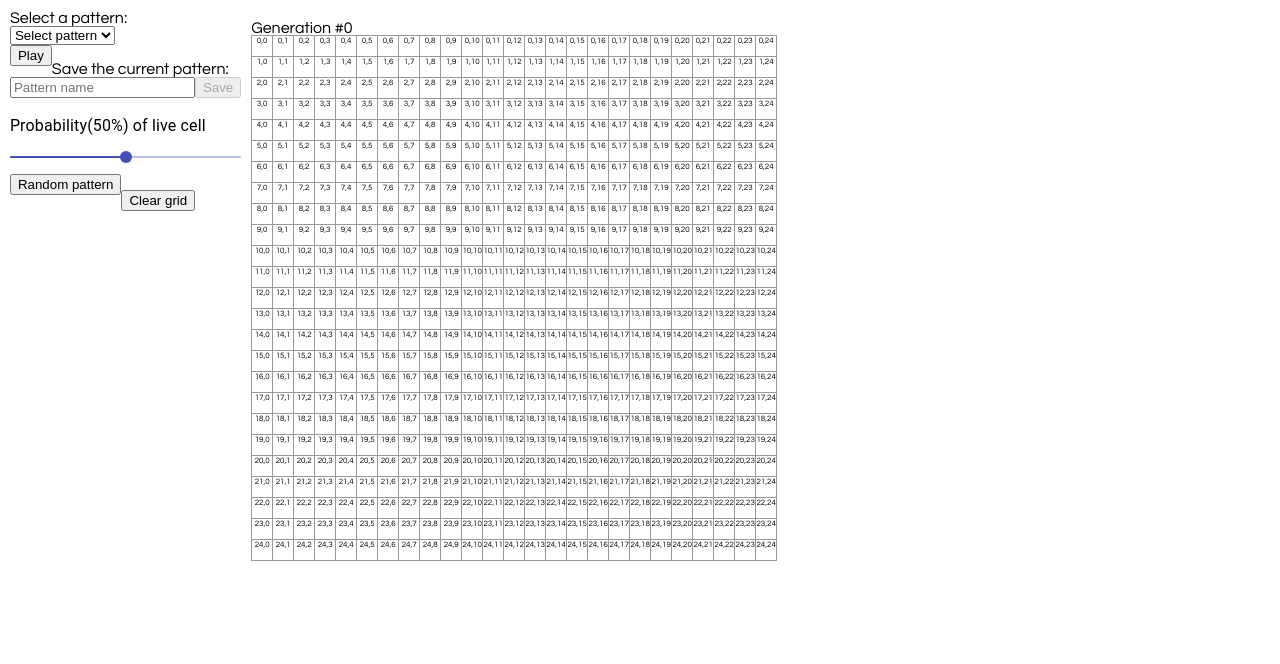
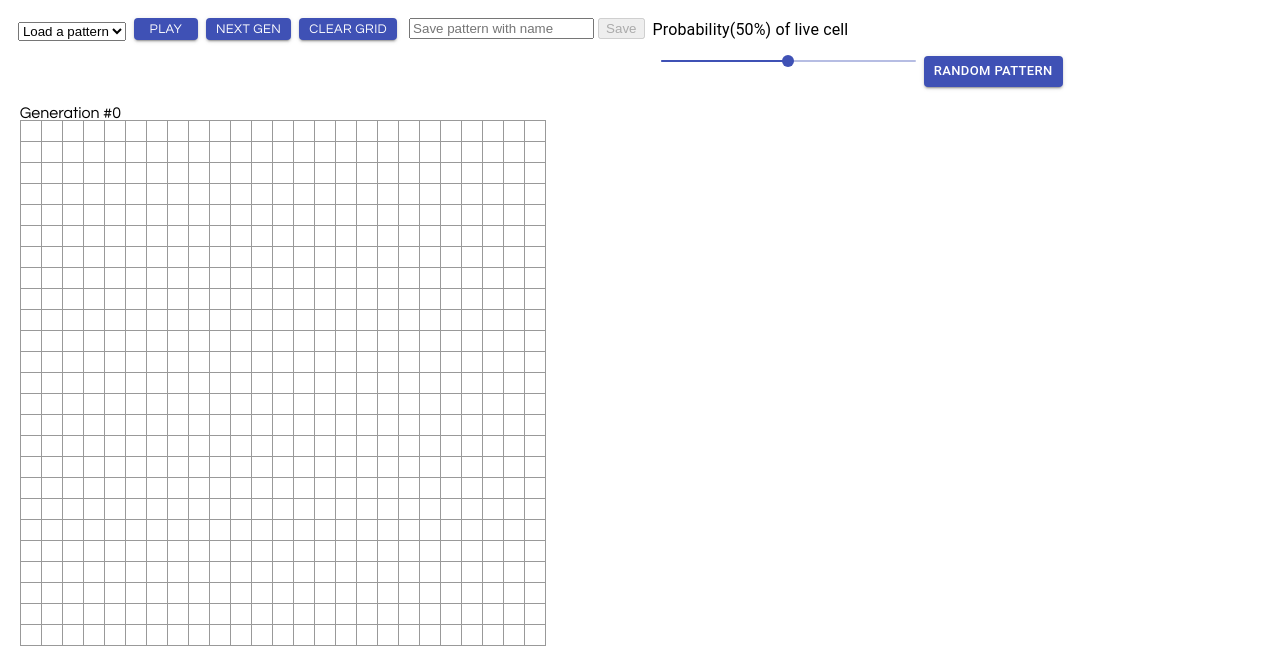
Before and after one commit to DharmikOO7/gameoflife, a React app: page / in a window 1280 px wide. Built offline with nearby package versions, Linux system fonts and the light colour scheme.

Commit message:
set grid to resize automatically, changed CSS, added nextGen button

```diff
--- a/src/index.css
+++ b/src/index.css
@@ -1,6 +1,7 @@
 body {
   font: 1rem "Century Gothic", Futura, sans-serif;
   margin: 0.618rem;
+  /* background-color: #90caf9; */
 }
 
 table {
@@ -45,8 +46,44 @@ ul {
 
 .game {
   display: flex;
+  /* flex-direction: column; */
+  flex-wrap: wrap;
+  /* text-align: center; */
+}
+
+.menu {
+  display: flex;
+  /* flex-direction: column; */
+  flex-wrap: wrap;
+}
+
+/* .playBar {
+  display: "flex";
   flex-direction: row;
-  /* text-align: center; */
+} */
+
+/* .playBar > Span {
+  display: inline-block;
+  width: 50%;
+  -webkit-flex: 1;
+  flex: 1;
+  -webkit-flex-basis: 0;
+  flex-basis: 0;
+} */
+
+.topBar {
+  display: flex;
+  flex-wrap: wrap;
+}
+
+.topBar > Button {
+  margin: 0 0.5rem;
+  font: 0.8125rem "Century Gothic", Futura, sans-serif;
+}
+
+.playBar > Button {
+  margin: 0 0.25rem;
+  font: 0.8125rem "Century Gothic", Futura, sans-serif;
 }
 
 .game-grid {
--- a/src/index.js
+++ b/src/index.js
@@ -2,14 +2,13 @@ import React from "react";
 import RandomPattern from "./slider";
 import ReactDOM from "react-dom";
 import "./index.css";
+import Button from "@material-ui/core/Button";
 const { nextGen, fillPattern, getRandomCell } = require("./helper");
 const { defaultPatternList, compressPattern } = require("./defaultPatterns");
 
 function Cell(props) {
   return (
-    <td className={`cell ${props.className}`} onClick={props.onClick}>
-      {props.i},{props.j}
-    </td>
+    <td className={`cell ${props.className}`} onClick={props.onClick}></td>
   );
 }
 
@@ -47,8 +46,6 @@ class Grid extends React.Component {
       <Cell
         key={i * this.props.noOfCells + j}
         value={this.props.cells[i][j]}
-        i={i}
-        j={j}
         onClick={() => this.props.handleCellClick(i, j)}
         className={this.props.cells[i][j] ? "live" : "dead"}
       />
@@ -114,6 +111,7 @@ class Game extends React.Component {
     this.savePattern = this.savePattern.bind(this);
     this.randomPattern = this.randomPattern.bind(this);
     this.clearGrid = this.clearGrid.bind(this);
+    this.resizeGrid = this.resizeGrid.bind(this);
   }
 
   clearGrid() {
@@ -234,22 +232,22 @@ class Game extends React.Component {
     return (
       <div className="game">
         <div className="menu">
-          <Load
-            handleDropdownChange={this.handleDropdownChange}
-            patternExamples={this.state.patternExamples}
-          />
-          <br />
-          <button style={{ float: "left" }} onClick={this.playOrPause}>
-            {this.state.toPlay ? "Pause" : "Play"}
-          </button>
-          <br />
+          <div className="topBar" style={{ margin: "0.5rem 0.25rem" }}>
+            <Load
+              handleDropdownChange={this.handleDropdownChange}
+              patternExamples={this.state.patternExamples}
+            />
+            <Play
+              playOrPause={this.playOrPause}
+              toPlay={this.state.toPlay}
+              upgradeGrid={this.upgradeGrid}
+              clearGrid={this.clearGrid}
+            />
+          </div>
           <Save disabled={this.state.toPlay} onClick={this.savePattern} />
-          <br />
           <RandomPattern randomPattern={this.randomPattern} />
-          <br />
-          <button onClick={this.clearGrid}>Clear grid</button>
         </div>
-        <div className="game-grid" style={{ float: "right" }}>
+        <div id="game-grid" className="game-grid" style={{ float: "right" }}>
           <Grid
             currentPattern={this.state.currentPattern}
             noOfCells={this.state.noOfCells}
@@ -264,16 +262,46 @@ class Game extends React.Component {
       </div>
     );
   }
+
+  componentDidMount() {
+    this.resizeGrid();
+    window.addEventListener("resize", this.resizeGrid);
+  }
+
+  componentWillUnmount() {
+    window.removeEventListener("resize", this.resizeGrid);
+  }
+
+  resizeGrid() {
+    //39.552px are subtracted due to margin
+    const avlblWindowWidth = window.innerWidth - 39.552;
+    let maxNoOfCells = 25;
+    //20px is width of a cell
+    let calcNoOfCells = Math.floor(avlblWindowWidth / 20) - 1;
+    const noOfCells = Math.min(maxNoOfCells, calcNoOfCells);
+    this.setState((state) => ({
+      patternExamples: state.patternExamples,
+      currentPattern: null,
+      noOfCells,
+      cells: fillPattern(noOfCells, state.currentPattern),
+      toPlay: 0,
+      interval: 0.5,
+      generation: 0,
+    }));
+  }
 }
 
 class Load extends React.Component {
   render() {
     return (
       <label>
-        Select a pattern: <br />
-        <select defaultValue onChange={this.props.handleDropdownChange}>
+        <select
+          style={{ margin: "0.25rem" }}
+          defaultValue
+          onChange={this.props.handleDropdownChange}
+        >
           <option disabled value>
-            Select pattern
+            Load a pattern
           </option>
           {this.props.patternExamples.map((pattern, i) => (
             <option key={i} value={i}>
@@ -301,18 +329,17 @@ class Save extends React.Component {
   handleSubmit(event) {
     event.preventDefault();
     this.props.onClick(this.state.value);
-    this.setState({ value: '' });
+    this.setState({ value: "" });
   }
   render() {
     return (
-      <form onSubmit={this.handleSubmit}>
+      <form onSubmit={this.handleSubmit} style={{ margin: "0.5rem 0.25rem" }}>
         <label>
-          Save the current pattern:
-          <br />
           <input
             type="text"
             value={this.state.value}
-            placeholder="Pattern name"
+            placeholder="Save pattern with name"
+            style={{ marginRight: "0.25rem" }}
             onChange={this.handleChange}
             disabled={this.props.disabled}
           />
@@ -325,6 +352,40 @@ class Save extends React.Component {
   }
 }
 
+function Play(props) {
+  return (
+    <div className="playBar">
+      <Button
+        size="small"
+        variant="contained"
+        color="primary"
+        // style={{ flex: 1, flexBasis: 0 }}
+        onClick={props.playOrPause}
+      >
+        {props.toPlay ? "Pause" : "Play"}
+      </Button>
+      <Button
+        size="small"
+        variant="contained"
+        color="primary"
+        // style={{ flex: 1, flexBasis: 0}}
+        disabled={Boolean(props.toPlay)}
+        onClick={props.upgradeGrid}
+      >
+        Next Gen
+      </Button>
+      <Button
+        size="small"
+        variant="contained"
+        color="primary"
+        onClick={props.clearGrid}
+      >
+        Clear grid
+      </Button>
+    </div>
+  );
+}
+
 // ========================================
 
 ReactDOM.render(<Game />, document.getElementById("root"));
--- a/src/slider.js
+++ b/src/slider.js
@@ -1,6 +1,7 @@
 import React from "react";
 import Typography from "@material-ui/core/Typography";
 import Slider from "@material-ui/core/Slider";
+import Button from "@material-ui/core/Button";
 
 export default function RandomPattern(props) {
   const [value, setValue] = React.useState(50);
@@ -15,7 +16,8 @@ export default function RandomPattern(props) {
   }
 
   return (
-    <div>
+    <div style={{margin:"0.5rem 0.25rem"}}>
+      <span>
         <Typography id="continuous-slider" gutterBottom>
           Probability({value}%) of live cell
         </Typography>
@@ -28,10 +30,17 @@ export default function RandomPattern(props) {
           aria-labelledby="continuous-slider"
           min={0}
           max={100}
+          style={{ width: "29ch", margin: "0 0.5rem" }}
         />
-      <button style={{ float: "left" }} onClick={handleSubmit}>
+      </span>
+      <Button
+        size="small"
+        variant="contained"
+        color="primary"
+        onClick={handleSubmit}
+      >
         Random pattern
-      </button>
+      </Button>
     </div>
   );
 }
```
Lines whose indentation alone changed are shown as unchanged.
